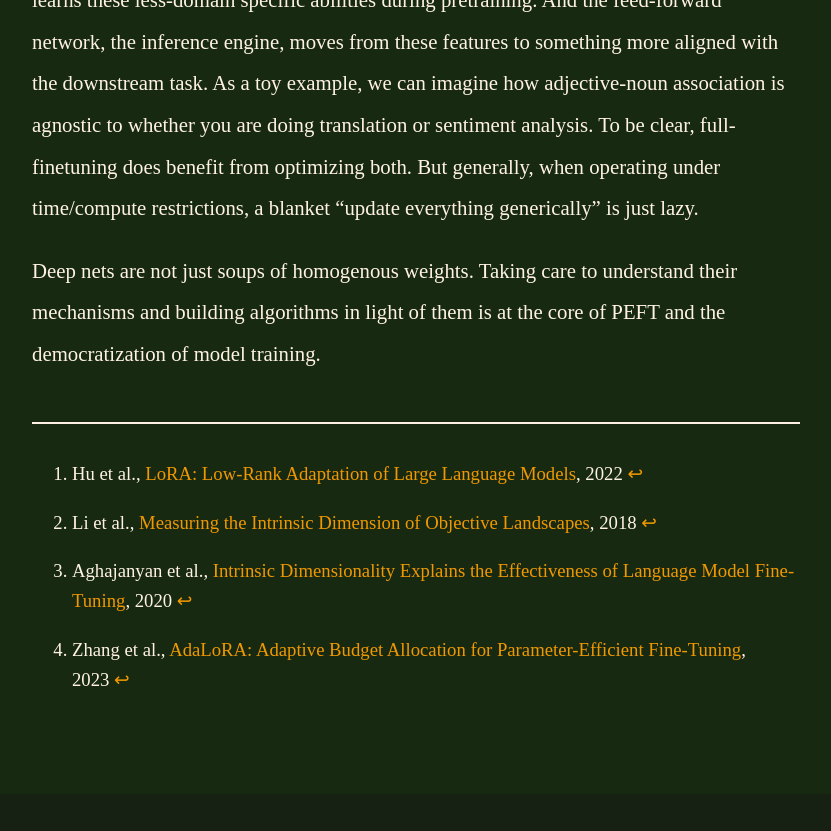
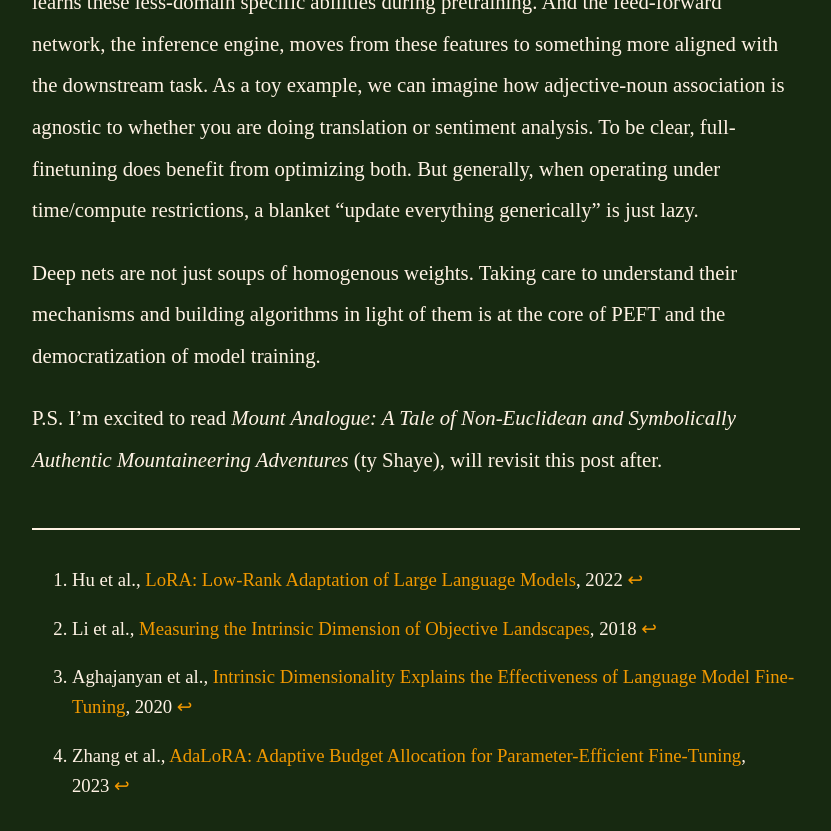
Before and after one commit to keatonelvins/keatonelvins.github.io, a Jekyll site: the page built from _posts/2024-12-12-low-rank-beelining.md, in a window 1280 px wide and 900 px high, scrolled down 6021 px. Shown: the top 831 px of the window, without its empty margins (224-1055 px from the left). Built offline with Jekyll 4.4.1, drawn with Linux system fonts in a browser that asks for light colours; some web fonts are replaced; before the commit the page ends 6815 px from its top, so only the background shows below that.

```diff
--- a/_posts/2024-12-12-low-rank-beelining.md
+++ b/_posts/2024-12-12-low-rank-beelining.md
@@ -65,6 +65,8 @@
 
 Deep nets are not just soups of homogenous weights. Taking care to understand their mechanisms and building algorithms in light of them is at the core of PEFT and the democratization of model training.
 
+P.S. I'm excited to read _Mount Analogue: A Tale of Non-Euclidean and Symbolically Authentic Mountaineering Adventures_ (ty Shaye), will revisit this post after.
+
 [^1]: Hu et al., [LoRA: Low-Rank Adaptation of Large Language Models](https://arxiv.org/pdf/2106.09685.pdf), 2022
 [^2]: Li et al., [Measuring the Intrinsic Dimension of Objective Landscapes](https://arxiv.org/abs/1804.08838), 2018
 [^3]: Aghajanyan et al., [Intrinsic Dimensionality Explains the Effectiveness of Language Model Fine-Tuning](https://arxiv.org/pdf/2012.13255.pdf), 2020
```
Also changed, not shown: assets/thumbnails/map.jpg.
